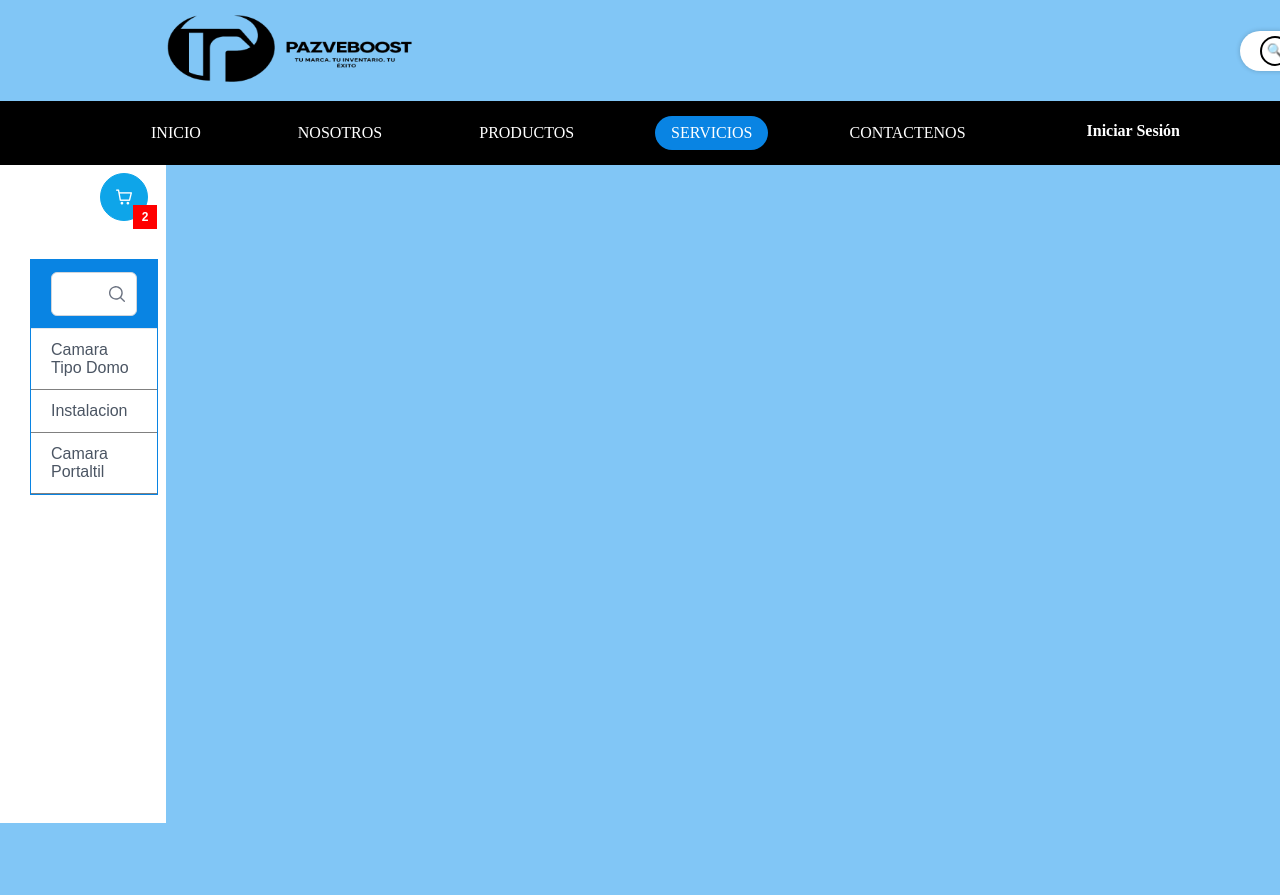
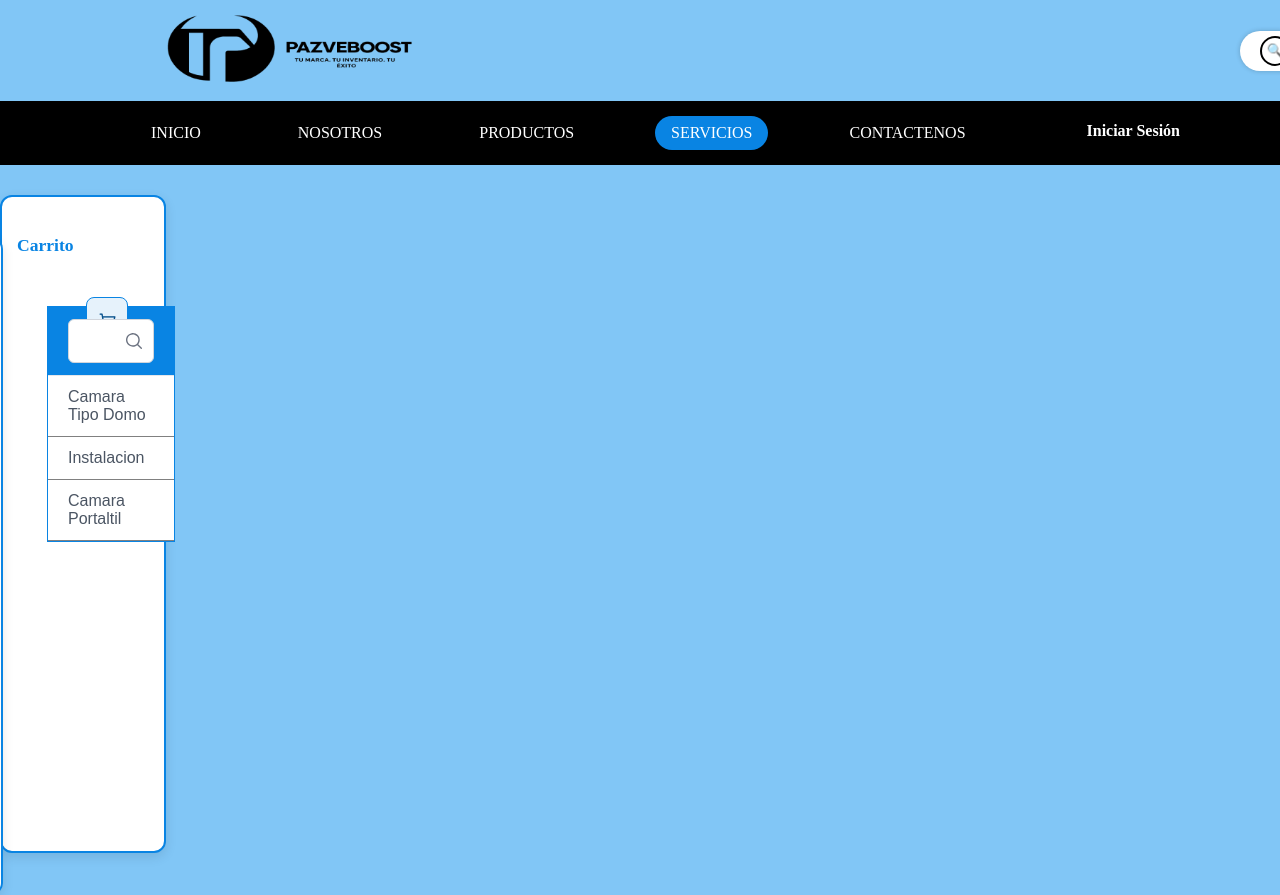
Before and after one commit to jhojang02/PazveBoost, a React (Vite) app: page / in a window 1280 px wide. Before the commit the page ends 823 px from the top, so only its background shows below. Built offline with nearby package versions, Linux system fonts and the light colour scheme; a web font is replaced by a local one.

Commit message:
Cambios en el header y en sel sidebar

```diff
--- a/src/App.jsx
+++ b/src/App.jsx
@@ -6,9 +6,12 @@ function App() {
   return (
 
     <PrimeReactProvider value={{ unstyled: false }}>
-      <Header />
+      <Header/>
       <div className='sidebar'>
+      <div className='carrito-container'>
       <CarritoCompras />
+      </div>
+      <h3>Carrito</h3>
       <BasicDemo />
       </div>
     </PrimeReactProvider>
--- a/src/main.jsx
+++ b/src/main.jsx
@@ -1,9 +1,9 @@
-import { StrictMode } from 'react'
-import { createRoot } from 'react-dom/client'
+import { StrictMode } from 'react';
+import { createRoot } from 'react-dom/client';
 import "primereact/resources/themes/lara-light-cyan/theme.css";
 import 'primereact/resources/primereact.min.css';
 import 'primeicons/primeicons.css';
-import App from './App.jsx'
+import App from './App.jsx';
 
 createRoot(document.getElementById('root')).render(
   <StrictMode>
--- a/src/pages/Servicios.jsx
+++ b/src/pages/Servicios.jsx
@@ -60,6 +60,7 @@ const CarritoCompras = () => {
   const total = carrito.reduce((acc, prod) => acc + prod.precio, 0);
 
   return (
+    <div className="sidebar">
     <div className="Boton-Carrito-Lateral">
       <div className="Filtro-Carrito">
         <Button icon="pi pi-shopping-cart" rounded severity="info" onClick={(e) => op.current.toggle(e)} aria-label="Ver carrito" />
@@ -88,6 +89,8 @@ const CarritoCompras = () => {
         </div>
       </OverlayPanel>
 
+      </div>
+
     </div>
 
   );
--- a/src/styles/Servicios.css
+++ b/src/styles/Servicios.css
@@ -177,8 +177,45 @@ body, html, #root {
 /* Empieza la sidebar */
 
 .sidebar {
+  position: relative;
   background-color: white;
+  width: 13%;
   height: 82.25vh;
-  width: 13%;
-  margin-top: -30px;
+  padding: 20px 15px;
+  margin-top: 30px;
+  border-radius: 12px;
+  border: 2px solid #0984e3;
+  box-shadow: 0 4px 12px rgba(0, 0, 0, 0.1);
+  display: flex;
+  flex-direction: column;
+  gap: 10px;
+  justify-content: flex-start;
+  align-items: flex-start;
 }
+
+.sidebar h3 {
+  color: #0984e3;
+  margin-bottom: 10px;
+  font-size: 1.1rem;
+  font-weight: bold;
+}
+
+.sidebar button {
+  background-color: #e6f2fb;
+  color: #09528c;
+  border: 1px solid #0984e3;
+  padding: 10px 12px;
+  border-radius: 8px;
+  font-weight: 600;
+  cursor: pointer;
+  text-align: left;
+  width: 100%;
+  transition: background-color 0.2s ease;
+}
+
+
+.carrito-container {
+  position: absolute;
+  top: 10px;
+  right: 10px;
+}
```
Also changed, not shown: IMG_9063-1024x576.jpg.webp (added).
